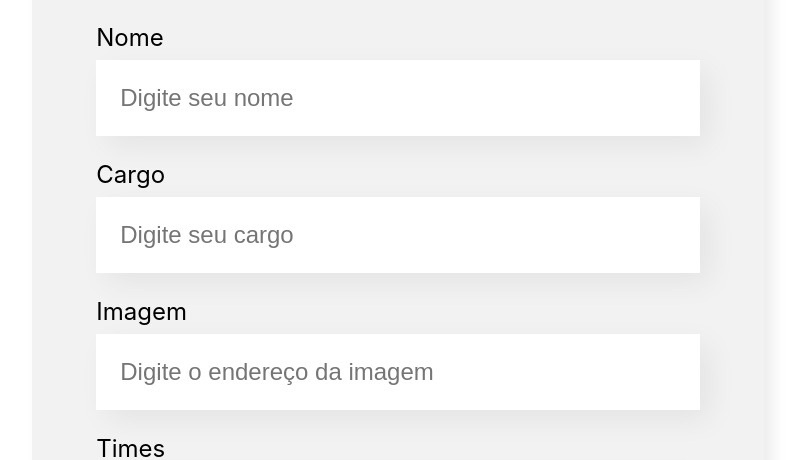
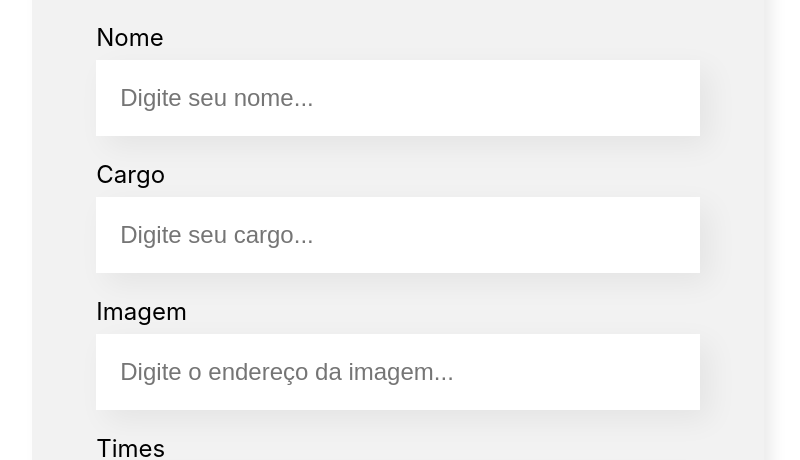
Before and after one commit to fmacedosantos/mysquad-frontend, a React (Create React App) app: page / in a window 1280 px wide. Shown: the part 166-626 px from the top of the page, without its empty margins (242-1042 px from the left). Built offline with nearby package versions, Linux system fonts and the light colour scheme.

Commit message:
Modificando o valor do placeholder

```diff
--- a/src/componentes/CampoTexto/index.js
+++ b/src/componentes/CampoTexto/index.js
@@ -1,10 +1,13 @@
 import './CampoTexto.css';
 
 const CampoTexto = (props) => {
+
+    const placeholderModificada = `${props.placeholder}...`;
+
     return (
         <div className="campo-texto">
             <label>{props.label}</label>
-            <input required={props.obrigatorio} placeholder={props.placeholder}/>
+            <input required={props.obrigatorio} placeholder={placeholderModificada}/>
         </div>
     )
 }
```
